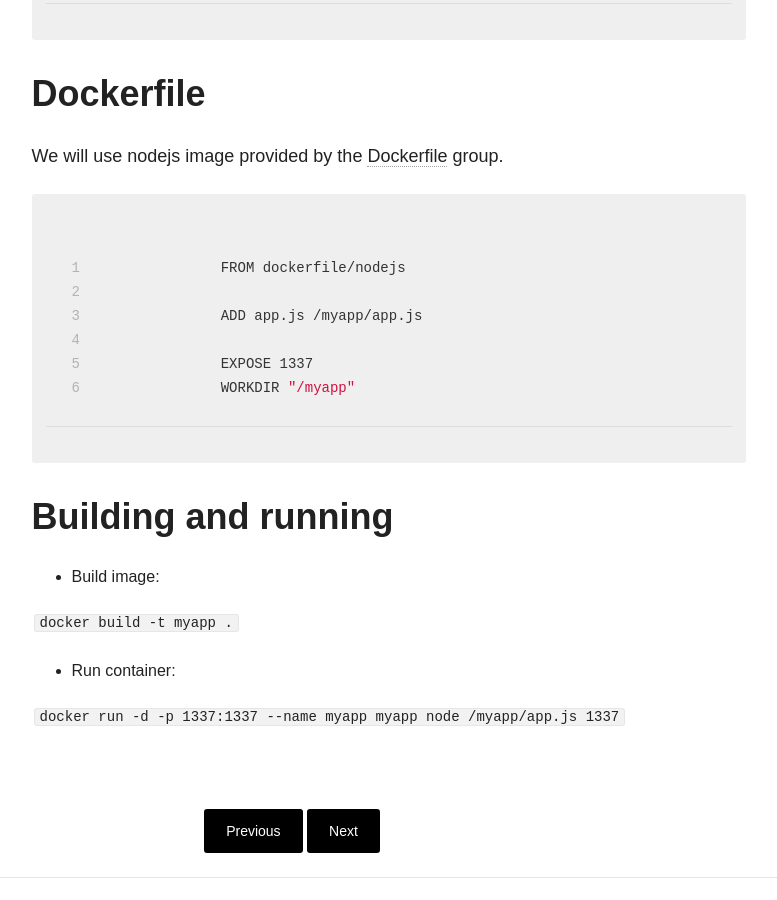
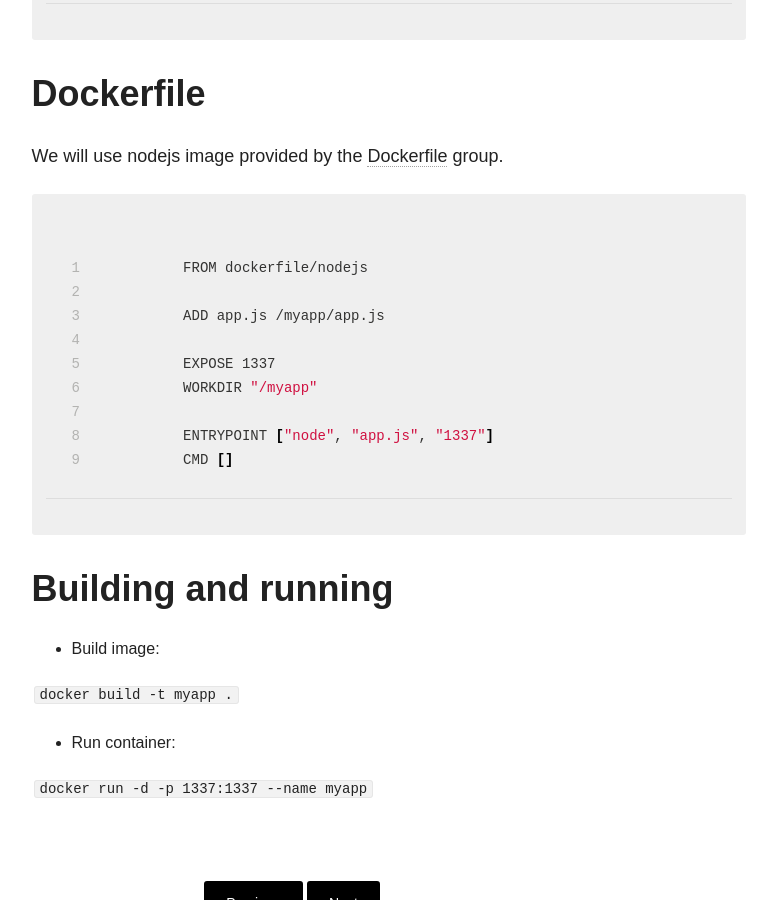
Before and after one commit to paweloczadly/paweloczadly.github.io, a Jekyll site: the page built from _posts/2014-10-28-run-your-nodejs-app-in-docker-container.md, in a window 1280 px wide and 900 px high, scrolled down 1333 px. Shown: the whole window, without its empty margins (348-1125 px from the left). Built offline with Jekyll 4.4.1, drawn with Linux system fonts in a browser that asks for light colours; nearby versions of some CDN libraries; comment, search, counter and statistics services are not loaded.

Commit message:
2014-10-28

```diff
--- a/_posts/2014-10-28-run-your-nodejs-app-in-docker-container.md
+++ b/_posts/2014-10-28-run-your-nodejs-app-in-docker-container.md
@@ -39,6 +39,9 @@
 
 EXPOSE 1337
 WORKDIR "/myapp"
+
+ENTRYPOINT ["node", "app.js", "1337"]
+CMD []
 {% endhighlight %}
 
 # Building and running
@@ -49,4 +52,4 @@
 
 - Run container:
 
-`docker run -d -p 1337:1337 --name myapp myapp node /myapp/app.js 1337`
+`docker run -d -p 1337:1337 --name myapp`
```
